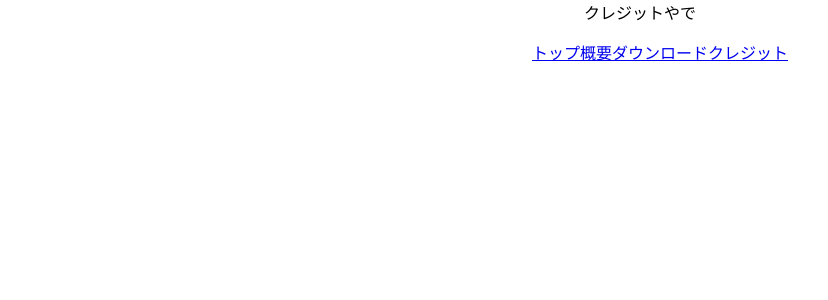
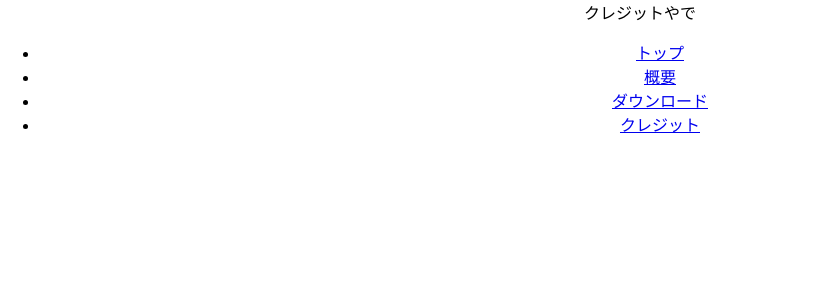
Before and after one commit to ichi-h/myochikirin-hp, a React (Create React App) app: page /credit in a window 1280 px wide. Shown: the top 300 px of the page, without its empty margins (0-828 px from the left). Built offline with nearby package versions, Linux system fonts and the light colour scheme.

Commit message:
add li tags

```diff
--- a/src/components/Navbar.js
+++ b/src/components/Navbar.js
@@ -4,10 +4,10 @@ function Navbar() {
   return(
     <div className="navbar">
       <ul>
-        <Link to="/">トップ</Link>
-        <Link to="/overview">概要</Link>
-        <Link to="/download">ダウンロード</Link>
-        <Link to="/credit">クレジット</Link>
+        <li><Link to="/">トップ</Link></li>
+        <li><Link to="/overview">概要</Link></li>
+        <li><Link to="/download">ダウンロード</Link></li>
+        <li><Link to="/credit">クレジット</Link></li>
       </ul>
     </div>
   );
```
